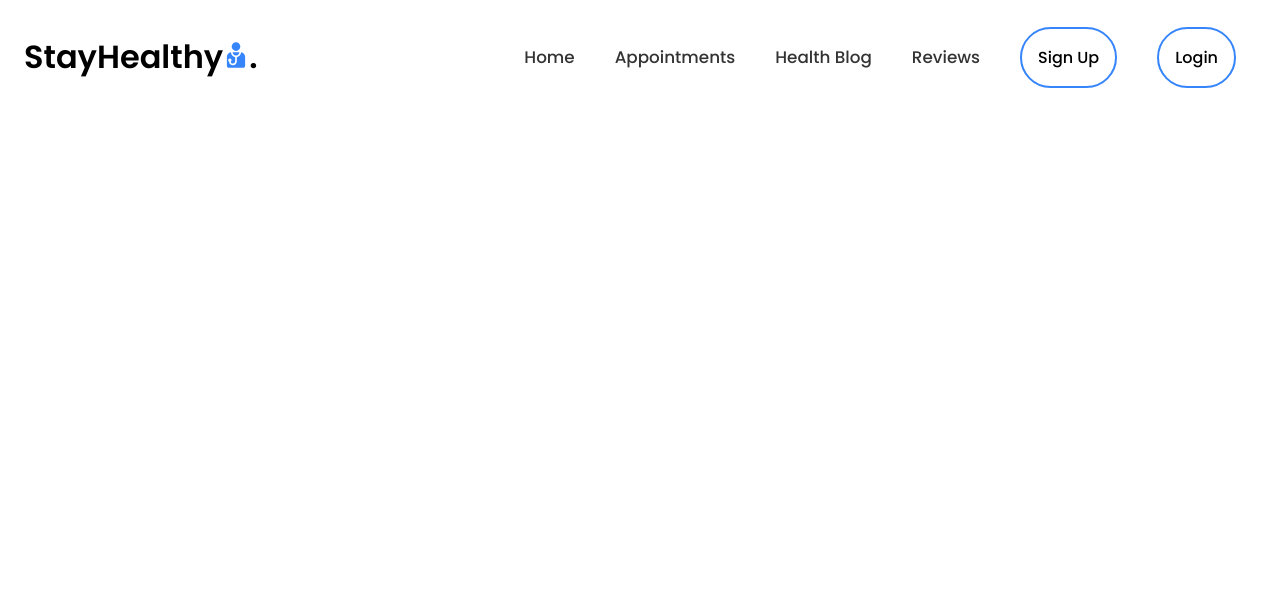
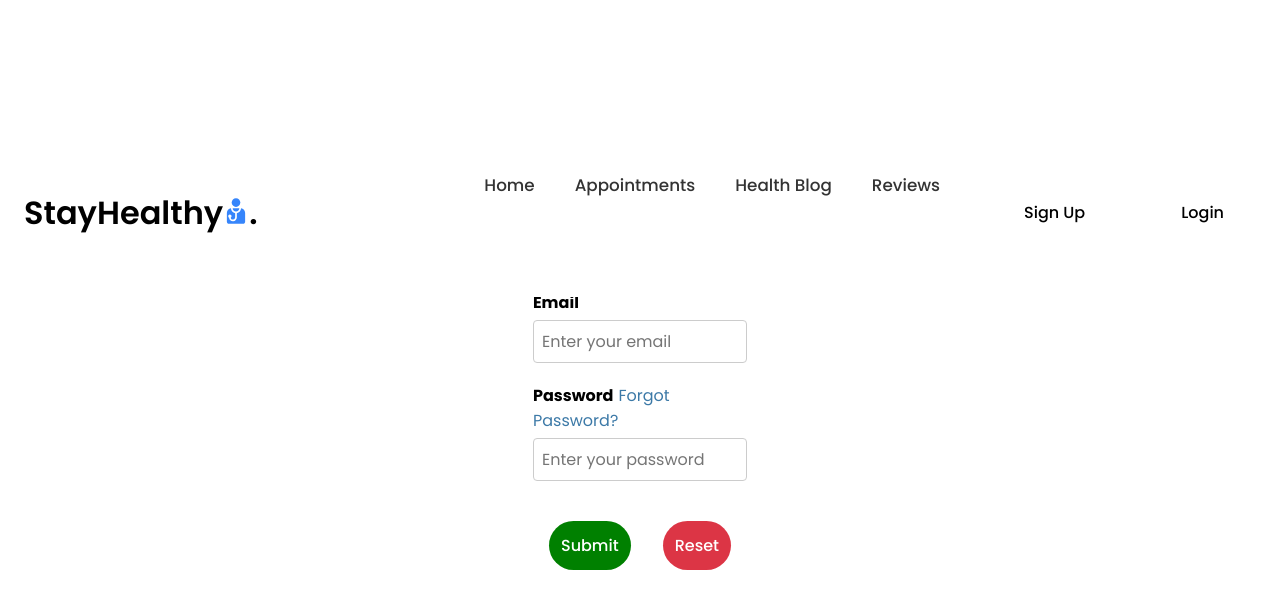
Before and after one commit to kenousha/aug, a React (Create React App) app: page /Login in a window 1280 px wide. Shown: the top 608 px of the page. Built offline with nearby package versions, Linux system fonts and the light colour scheme.

Commit message:
Linkto insign up and login + routes

```diff
--- a/src/App.js
+++ b/src/App.js
@@ -4,6 +4,10 @@ import { BrowserRouter, Routes, Route } from "react-router-dom";
 
 import Navbar from './Components/Navbar/Navbar';
 import LandingPage from './Components/LandingPage/LandingPage';
+import SignUp from './Components/SignUp/SignUp';
+import Login from './Components/Login/Login';
+
+
 function App() {
 
   return (
@@ -12,6 +16,8 @@ function App() {
           <Navbar/>
           <Routes>
           <Route path="/" element={<LandingPage/>}/>
+          <Route path="/SignUp" element={<SignUp/>}/>
+          <Route path="/Login" element={<Login/>}/>
           </Routes>
         </BrowserRouter>
     </div>
--- a/src/Components/Login/Login.js
+++ b/src/Components/Login/Login.js
@@ -1,5 +1,7 @@
 import React from "react";
 import "./Login.css";
+import { Link } from "react-router-dom"; // Importing the Link component from react-router-dom library
+
 
 export const Login = () => {
   return (
--- a/src/Components/Navbar/Navbar.css
+++ b/src/Components/Navbar/Navbar.css
@@ -44,14 +44,14 @@ nav {
     }
 
   .btn{
-    border: 2px solid #3685fb;
+    border: 20px solid #3685fb;
     background-color: white;
     color: black;
     border-radius: 50px;
     font-size: 1rem;
     font-weight: 500;
     cursor: pointer;
-    margin: -20px auto;
+    margin-top: -20px;
     padding: 1rem;
     }
 
--- a/src/Components/SignUp/SignUp.js
+++ b/src/Components/SignUp/SignUp.js
@@ -1,5 +1,7 @@
 import React from "react";
 import "./SignUp.css";
+import { Link } from "react-router-dom"; // Importing the Link component from react-router-dom library
+
 
 export const SignUp = () => {
   return (
```
